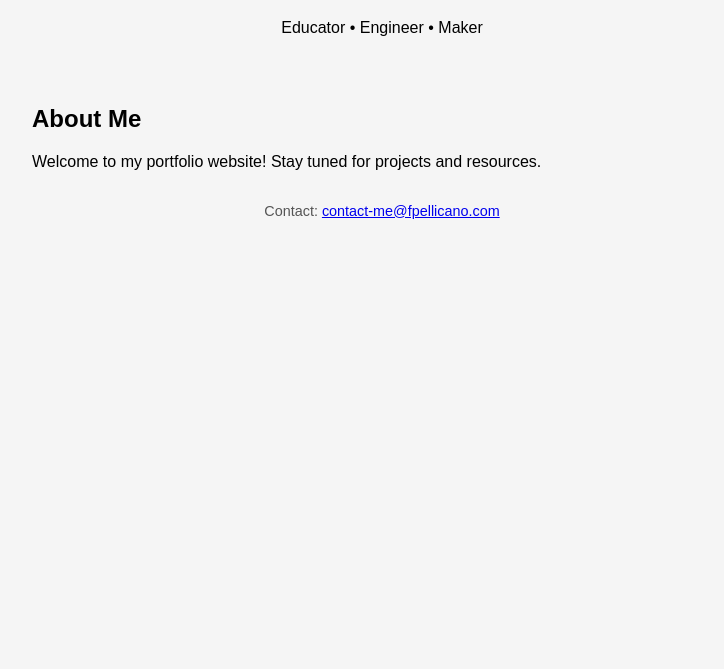
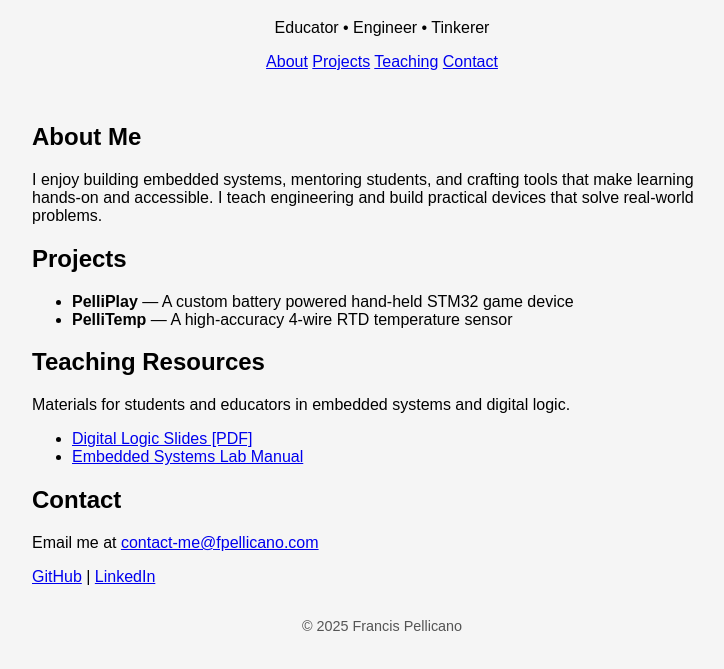
Before and after one commit to SirFrankoman/fpellicano.github.io, a plain HTML site: page index.html in a window 1280 px wide. Shown: the part 109-778 px from the top of the page, without its empty margins (258-982 px from the left). Drawn offline with Linux system fonts and the light colour scheme.

Commit message:
Update index.html

```diff
--- a/index.html
+++ b/index.html
@@ -2,23 +2,57 @@
 <html lang="en">
 <head>
   <meta charset="UTF-8" />
-  <meta name="viewport" content="width=device-width, initial-scale=1.0"/>
+  <meta name="viewport" content="width=device-width, initial-scale=1.0" />
   <title>Francis Pellicano</title>
-  <link rel="stylesheet" href="styles.css">
+  <link rel="stylesheet" href="styles.css" />
 </head>
 <body>
-  <header>
+  <header class="site-header">
     <h1>Francis Pellicano</h1>
-    <p>Educator • Engineer • Maker</p>
+    <p>Educator • Engineer • Tinkerer</p>
+    <nav>
+      <a href="#about">About</a>
+      <a href="#projects">Projects</a>
+      <a href="#teaching">Teaching</a>
+      <a href="#contact">Contact</a>
+    </nav>
   </header>
+
   <main>
-    <section>
+    <section id="about" class="section light-bg">
       <h2>About Me</h2>
-      <p>Welcome to my portfolio website! Stay tuned for projects and resources.</p>
+      <p>I enjoy building embedded systems, mentoring students, and crafting tools that make learning hands-on and accessible. I teach engineering and build practical devices that solve real-world problems.</p>
+    </section>
+
+    <section id="projects" class="section white-bg">
+      <h2>Projects</h2>
+      <ul>
+        <li><strong>PelliPlay</strong> — A custom battery powered hand-held STM32 game device</li>
+        <li><strong>PelliTemp</strong> — A high-accuracy 4-wire RTD temperature sensor</li>
+      </ul>
+    </section>
+
+    <section id="teaching" class="section light-bg">
+      <h2>Teaching Resources</h2>
+      <p>Materials for students and educators in embedded systems and digital logic.</p>
+      <ul>
+        <li><a href="#">Digital Logic Slides [PDF]</a></li>
+        <li><a href="#">Embedded Systems Lab Manual</a></li>
+      </ul>
+    </section>
+
+    <section id="contact" class="section white-bg">
+      <h2>Contact</h2>
+      <p>Email me at <a href="mailto:contact-me@fpellicano.com">contact-me@fpellicano.com</a></p>
+      <p>
+        <a href="https://github.com/fpellicano">GitHub</a> |
+        <a href="https://linkedin.com/in/fpellicano">LinkedIn</a>
+      </p>
     </section>
   </main>
-  <footer>
-    <p>Contact: <a href="mailto:contact-me@fpellicano.com">contact-me@fpellicano.com</a></p>
+
+  <footer class="site-footer">
+    <p>&copy; 2025 Francis Pellicano</p>
   </footer>
 </body>
 </html>
```
